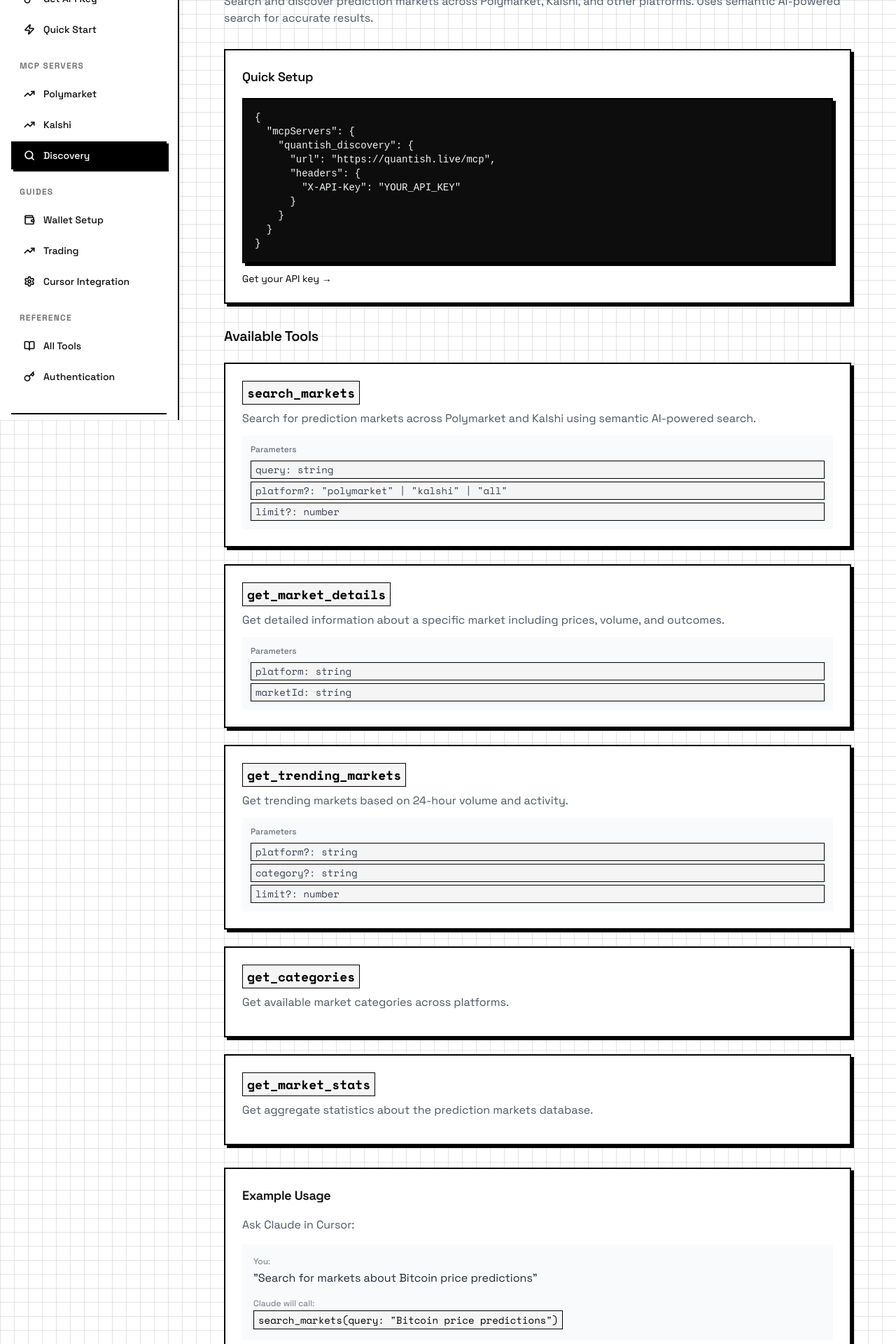
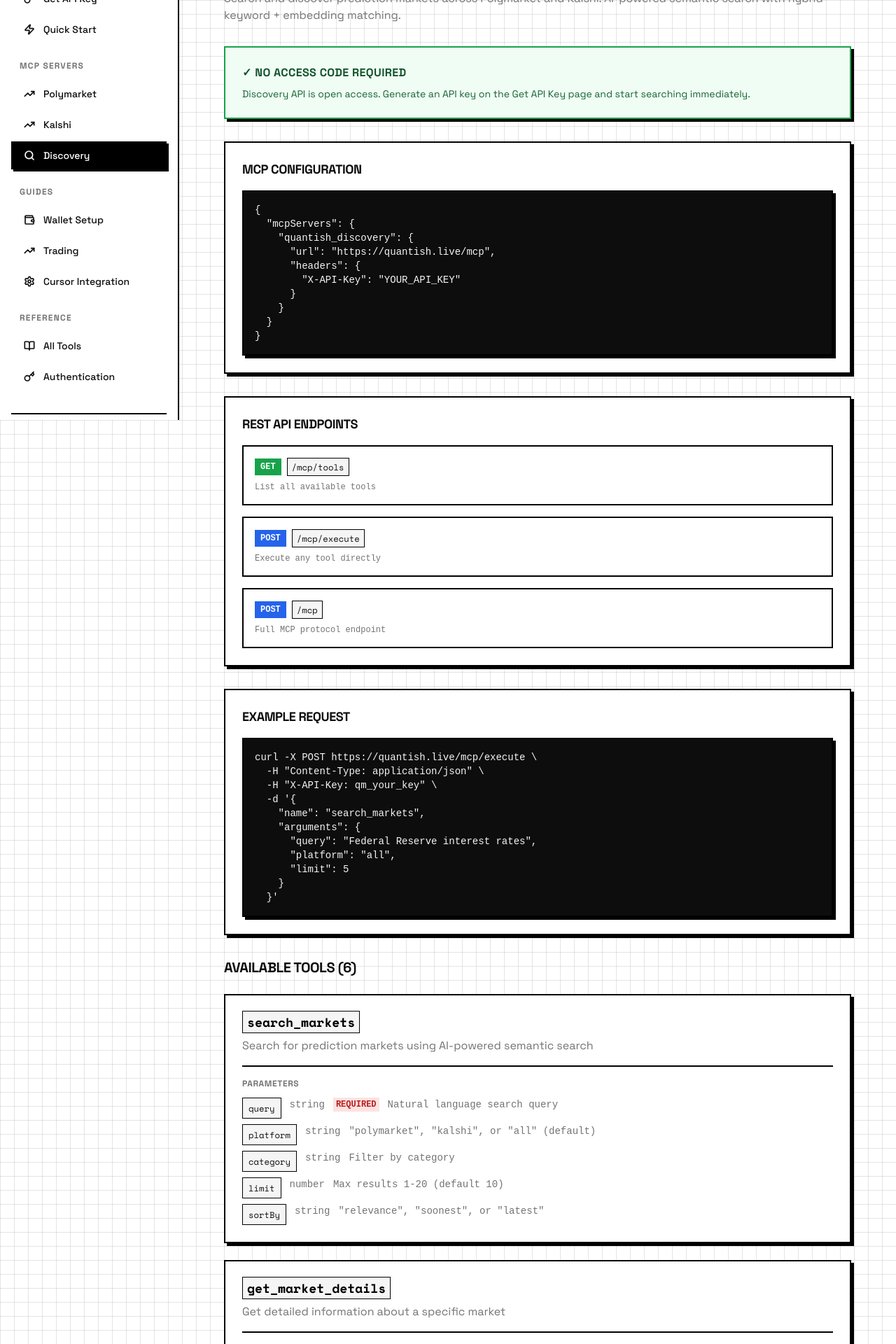
Before and after one commit to boshjerns/quantish-docs, a Next.js app: page /mcp/discovery in a window 1280 px wide. Shown: the part 200-2120 px from the top of the page at 70% size. Built offline with nearby package versions, Linux system fonts and the light colour scheme.

Commit message:
Update Discovery docs to match MCP_API_DOCUMENTATION, brutalist styling

```diff
--- a/app/mcp/discovery/page.tsx
+++ b/app/mcp/discovery/page.tsx
@@ -3,27 +3,45 @@
 const tools = [
   {
     name: 'search_markets',
-    description: 'Search for prediction markets across Polymarket and Kalshi using semantic AI-powered search.',
-    params: ['query: string', 'platform?: "polymarket" | "kalshi" | "all"', 'limit?: number'],
+    description: 'Search for prediction markets using AI-powered semantic search',
+    params: [
+      { name: 'query', type: 'string', required: true, desc: 'Natural language search query' },
+      { name: 'platform', type: 'string', required: false, desc: '"polymarket", "kalshi", or "all" (default)' },
+      { name: 'category', type: 'string', required: false, desc: 'Filter by category' },
+      { name: 'limit', type: 'number', required: false, desc: 'Max results 1-20 (default 10)' },
+      { name: 'sortBy', type: 'string', required: false, desc: '"relevance", "soonest", or "latest"' },
+    ],
   },
   {
     name: 'get_market_details',
-    description: 'Get detailed information about a specific market including prices, volume, and outcomes.',
-    params: ['platform: string', 'marketId: string'],
+    description: 'Get detailed information about a specific market',
+    params: [
+      { name: 'platform', type: 'string', required: true, desc: '"polymarket" or "kalshi"' },
+      { name: 'marketId', type: 'string', required: true, desc: 'Market ID or ticker' },
+    ],
   },
   {
     name: 'get_trending_markets',
-    description: 'Get trending markets based on 24-hour volume and activity.',
-    params: ['platform?: string', 'category?: string', 'limit?: number'],
+    description: 'Get trending markets by 24-hour volume',
+    params: [
+      { name: 'platform', type: 'string', required: false, desc: 'Platform to query (default "all")' },
+      { name: 'category', type: 'string', required: false, desc: 'Category filter (default "POLITICS")' },
+      { name: 'limit', type: 'number', required: false, desc: 'Max results 1-10 (default 5)' },
+    ],
   },
   {
     name: 'get_categories',
-    description: 'Get available market categories across platforms.',
+    description: 'Get available market categories for filtering',
     params: [],
   },
   {
     name: 'get_market_stats',
-    description: 'Get aggregate statistics about the prediction markets database.',
+    description: 'Get aggregate statistics about the prediction markets database',
+    params: [],
+  },
+  {
+    name: 'get_search_status',
+    description: 'Check the status of the semantic search system',
     params: [],
   },
 ];
@@ -33,25 +51,33 @@
     <>
       {/* Header */}
       <div className="mb-8">
-        <div className="flex items-center gap-3 mb-4">
-          <div className="w-12 h-12 bg-purple-500 rounded-xl flex items-center justify-center">
-            <span className="text-white text-xl">🔍</span>
+        <div className="flex items-center gap-4 mb-4">
+          <div className="w-14 h-14 bg-[hsl(var(--primary))] flex items-center justify-center border-2 border-[hsl(var(--border))]">
+            <span className="text-[hsl(var(--primary-foreground))] font-bold text-2xl">Q</span>
           </div>
           <div>
-            <h1 className="text-3xl font-bold text-gray-900">Discovery MCP</h1>
-            <p className="text-gray-500">quantish.live</p>
+            <h1 className="text-3xl font-bold uppercase tracking-tight">Discovery MCP</h1>
+            <p className="text-[hsl(var(--muted-foreground))] font-mono text-sm">quantish.live</p>
           </div>
         </div>
-        <p className="text-gray-600">
-          Search and discover prediction markets across Polymarket, Kalshi, and other platforms.
-          Uses semantic AI-powered search for accurate results.
+        <p className="text-[hsl(var(--muted-foreground))]">
+          Search and discover prediction markets across Polymarket and Kalshi.
+          AI-powered semantic search with hybrid keyword + embedding matching.
+        </p>
+      </div>
+
+      {/* Key Info */}
+      <div className="card mb-8 border-green-600 dark:border-green-500 bg-green-50 dark:bg-green-950">
+        <h3 className="font-bold text-green-900 dark:text-green-100 mb-2 uppercase tracking-wide">✓ No Access Code Required</h3>
+        <p className="text-sm text-green-800 dark:text-green-200">
+          Discovery API is open access. Generate an API key on the Get API Key page and start searching immediately.
         </p>
       </div>
 
       {/* Quick Setup */}
       <div className="card mb-8">
-        <h2 className="text-lg font-semibold mb-4">Quick Setup</h2>
-        <pre className="p-4 bg-gray-900 text-gray-100 rounded-lg font-mono text-sm overflow-x-auto">
+        <h2 className="text-lg font-bold mb-4 uppercase tracking-tight">MCP Configuration</h2>
+        <pre className="p-4 bg-[hsl(0_0%_5%)] text-gray-100 font-mono text-sm overflow-x-auto border-2 border-[hsl(var(--border))] brutalist-shadow">
 {`{
   "mcpServers": {
     "quantish_discovery": {
@@ -63,32 +89,83 @@
   }
 }`}
         </pre>
-        <p className="text-sm text-gray-500 mt-3">
-          <Link href="/get-started" className="text-quantish-blue hover:underline">
-            Get your API key →
-          </Link>
-        </p>
+      </div>
+
+      {/* REST API */}
+      <div className="card mb-8">
+        <h2 className="text-lg font-bold mb-4 uppercase tracking-tight">REST API Endpoints</h2>
+        <div className="space-y-4 font-mono text-sm">
+          <div className="p-4 border-2 border-[hsl(var(--border))]">
+            <div className="flex items-center gap-2 mb-2">
+              <span className="px-2 py-1 bg-green-600 text-white text-xs font-bold">GET</span>
+              <code>/mcp/tools</code>
+            </div>
+            <p className="text-[hsl(var(--muted-foreground))] text-xs">List all available tools</p>
+          </div>
+          <div className="p-4 border-2 border-[hsl(var(--border))]">
+            <div className="flex items-center gap-2 mb-2">
+              <span className="px-2 py-1 bg-blue-600 text-white text-xs font-bold">POST</span>
+              <code>/mcp/execute</code>
+            </div>
+            <p className="text-[hsl(var(--muted-foreground))] text-xs">Execute any tool directly</p>
+          </div>
+          <div className="p-4 border-2 border-[hsl(var(--border))]">
+            <div className="flex items-center gap-2 mb-2">
+              <span className="px-2 py-1 bg-blue-600 text-white text-xs font-bold">POST</span>
+              <code>/mcp</code>
+            </div>
+            <p className="text-[hsl(var(--muted-foreground))] text-xs">Full MCP protocol endpoint</p>
+          </div>
+        </div>
+      </div>
+
+      {/* Example */}
+      <div className="card mb-8">
+        <h2 className="text-lg font-bold mb-4 uppercase tracking-tight">Example Request</h2>
+        <pre className="p-4 bg-[hsl(0_0%_5%)] text-gray-100 font-mono text-sm overflow-x-auto border-2 border-[hsl(var(--border))] brutalist-shadow">
+{`curl -X POST https://quantish.live/mcp/execute \\
+  -H "Content-Type: application/json" \\
+  -H "X-API-Key: qm_your_key" \\
+  -d '{
+    "name": "search_markets",
+    "arguments": {
+      "query": "Federal Reserve interest rates",
+      "platform": "all",
+      "limit": 5
+    }
+  }'`}
+        </pre>
       </div>
 
       {/* Tools */}
       <div className="space-y-6">
-        <h2 className="text-xl font-semibold">Available Tools</h2>
+        <h2 className="text-xl font-bold uppercase tracking-tight">Available Tools ({tools.length})</h2>
         {tools.map((tool) => (
           <div key={tool.name} className="card">
-            <div className="flex items-start justify-between mb-2">
-              <code className="text-lg font-semibold text-quantish-blue">
-                {tool.name}
-              </code>
-            </div>
-            <p className="text-gray-600 mb-3">{tool.description}</p>
+            <code className="text-lg font-bold text-[hsl(var(--primary))] dark:text-[hsl(var(--accent))]">
+              {tool.name}
+            </code>
+            <p className="text-[hsl(var(--muted-foreground))] mt-2 mb-4">{tool.description}</p>
+
             {tool.params.length > 0 && (
-              <div className="p-3 bg-gray-50 rounded-lg">
-                <div className="text-xs font-medium text-gray-500 mb-2">Parameters</div>
-                <div className="space-y-1">
+              <div className="border-t-2 border-[hsl(var(--border))] pt-4">
+                <h4 className="text-xs font-bold uppercase tracking-wider mb-3 text-[hsl(var(--muted-foreground))]">
+                  Parameters
+                </h4>
+                <div className="space-y-2">
                   {tool.params.map((param) => (
-                    <code key={param} className="block text-sm text-gray-700">
-                      {param}
-                    </code>
+                    <div key={param.name} className="flex items-start gap-3 text-sm font-mono">
+                      <code className="px-2 py-1 bg-[hsl(var(--muted))] border border-[hsl(var(--border))]">
+                        {param.name}
+                      </code>
+                      <span className="text-[hsl(var(--muted-foreground))]">{param.type}</span>
+                      {param.required && (
+                        <span className="text-xs px-1 py-0.5 bg-red-100 dark:bg-red-900 text-red-700 dark:text-red-300 font-bold">
+                          REQUIRED
+                        </span>
+                      )}
+                      <span className="text-[hsl(var(--muted-foreground))] flex-1">{param.desc}</span>
+                    </div>
                   ))}
                 </div>
               </div>
@@ -97,22 +174,44 @@
         ))}
       </div>
 
-      {/* Example */}
+      {/* Rate Limits */}
       <div className="card mt-8">
-        <h2 className="text-lg font-semibold mb-4">Example Usage</h2>
-        <p className="text-gray-600 mb-4">
-          Ask Claude in Cursor:
-        </p>
-        <div className="p-4 bg-gray-50 rounded-lg space-y-4">
-          <div>
-            <div className="text-xs text-gray-500 mb-1">You:</div>
-            <p className="text-gray-800">"Search for markets about Bitcoin price predictions"</p>
+        <h2 className="text-lg font-bold mb-4 uppercase tracking-tight">Rate Limits</h2>
+        <ul className="space-y-2 text-sm">
+          <li className="flex items-center gap-2">
+            <span className="w-2 h-2 bg-[hsl(var(--primary))] dark:bg-[hsl(var(--accent))]"></span>
+            <strong>100 requests per minute</strong> per API key
+          </li>
+          <li className="flex items-center gap-2">
+            <span className="w-2 h-2 bg-[hsl(var(--primary))] dark:bg-[hsl(var(--accent))]"></span>
+            Rate limit headers included in responses
+          </li>
+          <li className="flex items-center gap-2">
+            <span className="w-2 h-2 bg-[hsl(var(--primary))] dark:bg-[hsl(var(--accent))]"></span>
+            Exceeding limit returns HTTP 429
+          </li>
+        </ul>
+      </div>
+
+      {/* Database Stats */}
+      <div className="card mt-8">
+        <h2 className="text-lg font-bold mb-4 uppercase tracking-tight">Database Coverage</h2>
+        <div className="grid grid-cols-2 md:grid-cols-4 gap-4 text-center">
+          <div className="p-4 border-2 border-[hsl(var(--border))]">
+            <div className="text-2xl font-bold">9,300+</div>
+            <div className="text-xs uppercase tracking-wider text-[hsl(var(--muted-foreground))]">Total Markets</div>
           </div>
-          <div>
-            <div className="text-xs text-gray-500 mb-1">Claude will call:</div>
-            <code className="text-sm text-quantish-blue">
-              search_markets(query: "Bitcoin price predictions")
-            </code>
+          <div className="p-4 border-2 border-[hsl(var(--border))]">
+            <div className="text-2xl font-bold">4,600+</div>
+            <div className="text-xs uppercase tracking-wider text-[hsl(var(--muted-foreground))]">Polymarket</div>
+          </div>
+          <div className="p-4 border-2 border-[hsl(var(--border))]">
+            <div className="text-2xl font-bold">4,600+</div>
+            <div className="text-xs uppercase tracking-wider text-[hsl(var(--muted-foreground))]">Kalshi</div>
+          </div>
+          <div className="p-4 border-2 border-[hsl(var(--border))]">
+            <div className="text-2xl font-bold">8</div>
+            <div className="text-xs uppercase tracking-wider text-[hsl(var(--muted-foreground))]">Categories</div>
           </div>
         </div>
       </div>
```
Also changed, not shown: components/ApiKeyGenerator.tsx (+52 -52 lines).
